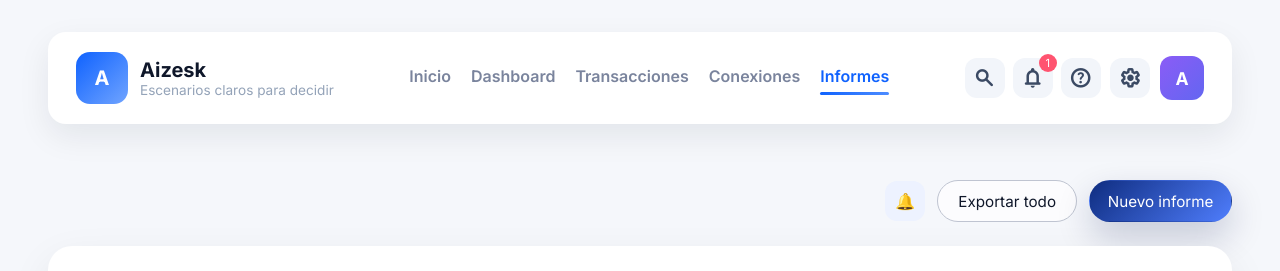
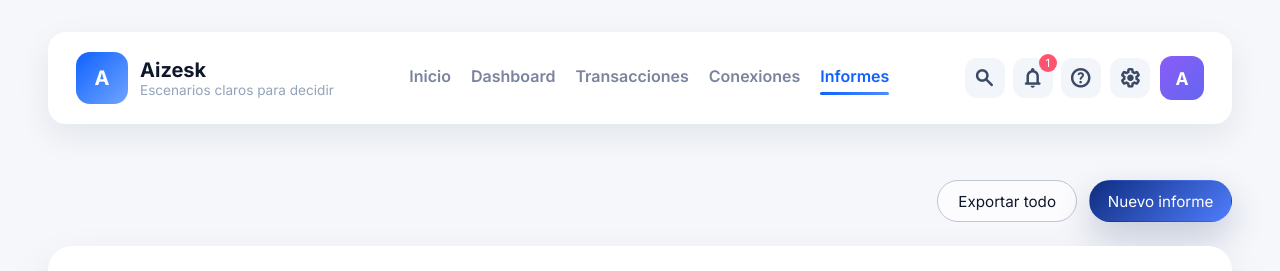
Before and after one commit to Aizesk/webapp, an Angular app: page /reports in a window 1280 px wide. Shown: the top 271 px of the page. Built offline with nearby package versions, Linux system fonts and the light colour scheme.

Commit message:
Remove bell icon from reports actions

```diff
--- a/src/app/features/reports/reports-page.component.html
+++ b/src/app/features/reports/reports-page.component.html
@@ -6,7 +6,6 @@
   ></app-top-navbar>
 
   <div class="reports__actions">
-    <button type="button" class="icon-button" aria-label="Notificaciones">🔔</button>
     <app-button variant="ghost" size="sm">Exportar todo</app-button>
     <app-button variant="primary" size="sm">Nuevo informe</app-button>
   </div>
```
